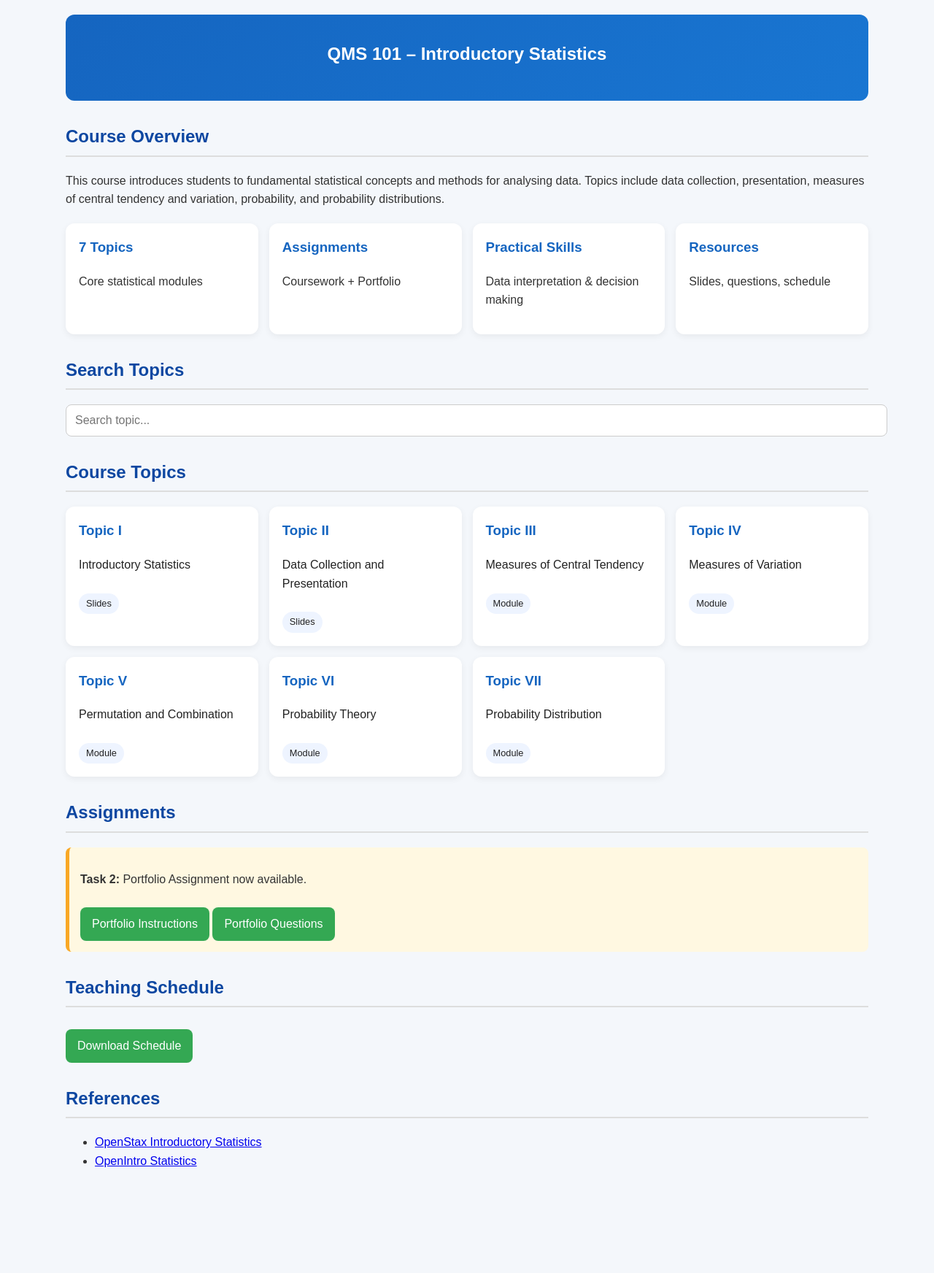
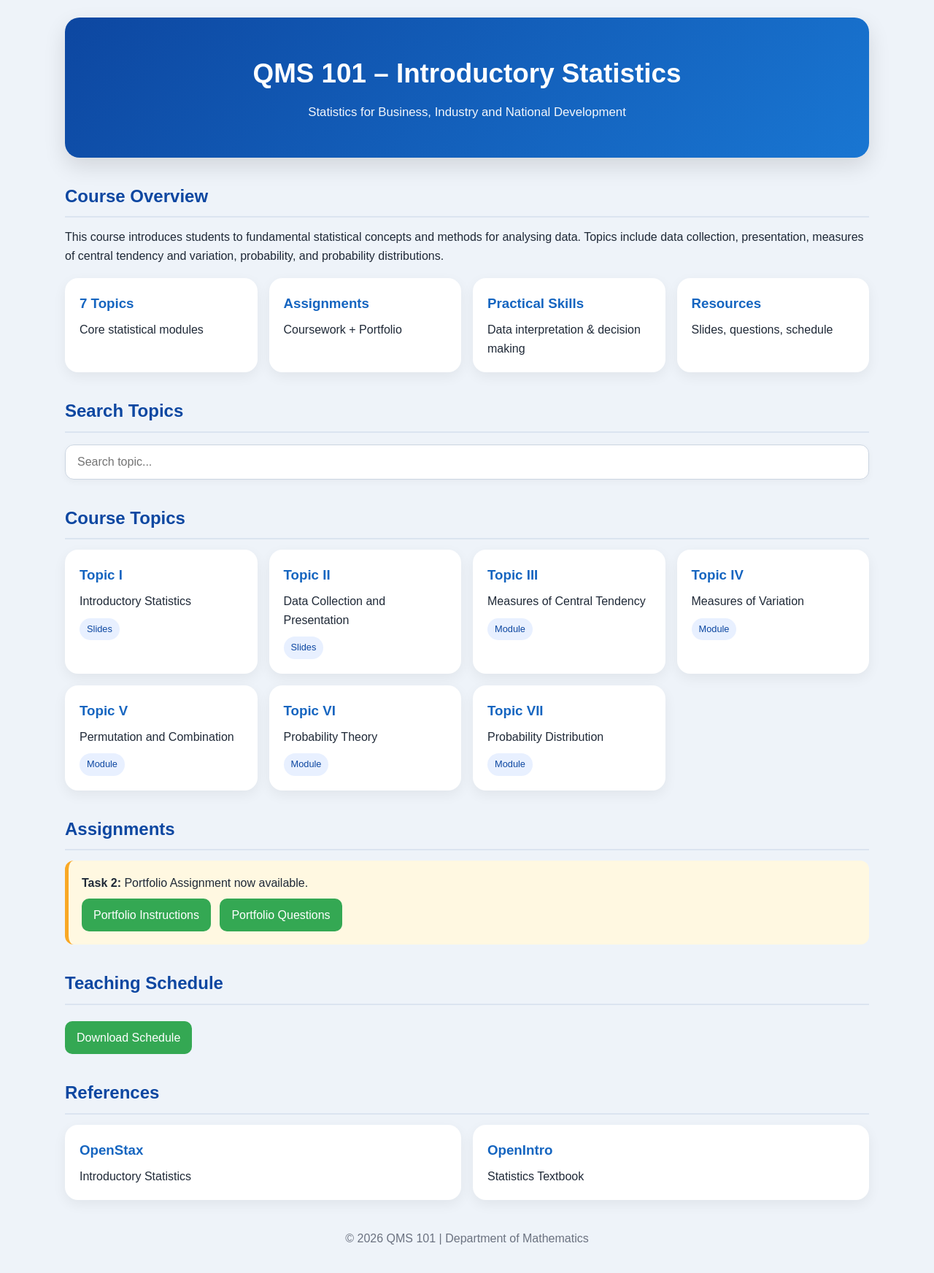
Before and after one commit to FomeA/FomeA.github.io, a Jekyll site: the page _teaching/qms101/index.html, which Jekyll copies as it is, in a window 1280 px wide. Shown: the whole page at 73% size. Built offline with Jekyll 4.4.1, drawn with Linux system fonts in a browser that asks for light colours; before the commit the page ends 1639 px from its top, so only the background shows below that.

Commit message:
Update index.html

```diff
--- a/_teaching/qms101/index.html
+++ b/_teaching/qms101/index.html
@@ -4,243 +4,81 @@
 <meta charset="UTF-8">
 <meta name="viewport" content="width=device-width, initial-scale=1.0">
 <title>QMS 101 – Introductory Statistics</title>
-
 <style>
-body{
-font-family:Arial,sans-serif;
-max-width:1100px;
-margin:auto;
-padding:20px;
-background:#f4f7fb;
-color:#333;
-line-height:1.6;
-}
-
-.hero{
-background:linear-gradient(135deg,#1565c0,#1976d2);
-color:white;
-padding:35px 20px;
-border-radius:12px;
-text-align:center;
-margin-bottom:25px;
-}
-
-.hero h1{
-margin:0 0 10px;
-}
-
-.grid{
-display:grid;
-grid-template-columns:repeat(auto-fit,minmax(220px,1fr));
-gap:15px;
-margin:20px 0;
-}
-
-.card{
-background:white;
-padding:18px;
-border-radius:12px;
-box-shadow:0 3px 10px rgba(0,0,0,.06);
-transition:.2s;
-}
-
-.card:hover{
-transform:translateY(-4px);
-}
-
-.card h3{
-margin-top:0;
-color:#1565c0;
-}
-
-h2{
-margin-top:30px;
-color:#0d47a1;
-border-bottom:2px solid #ddd;
-padding-bottom:6px;
-}
-
-.search input{
-width:100%;
-padding:12px;
-border-radius:8px;
-border:1px solid #ccc;
-font-size:16px;
-}
-
-.topic{
-display:block;
-text-decoration:none;
-color:#222;
-}
-
-.topic span{
-display:inline-block;
-margin-top:10px;
-padding:4px 10px;
-background:#eef4ff;
-border-radius:20px;
-font-size:.8rem;
-}
-
-.btn{
-display:inline-block;
-padding:10px 16px;
-background:#34a853;
-color:white;
-text-decoration:none;
-border-radius:8px;
-margin-top:10px;
-}
-
-.notice{
-background:#fff8e1;
-padding:15px;
-border-left:5px solid #f9a825;
-border-radius:8px;
-}
+*{box-sizing:border-box;margin:0;padding:0}
+body{font-family:Arial,sans-serif;background:#eef3f9;color:#1f2937;line-height:1.6}
+.container{max-width:1150px;margin:auto;padding:24px}
+.hero{background:linear-gradient(135deg,#0d47a1,#1976d2);color:#fff;padding:48px 24px;border-radius:20px;text-align:center;box-shadow:0 12px 30px rgba(0,0,0,.12)}
+.hero h1{font-size:2.3rem;margin-bottom:10px}
+.hero p{opacity:.95;font-size:1.05rem}
+h2{margin:34px 0 14px;color:#0d47a1;border-bottom:2px solid #dbe4f0;padding-bottom:8px}
+.grid{display:grid;grid-template-columns:repeat(auto-fit,minmax(230px,1fr));gap:16px}
+.card{background:#fff;padding:20px;border-radius:18px;box-shadow:0 6px 18px rgba(0,0,0,.06);transition:all .25s ease;text-decoration:none;color:inherit}
+.card:hover{transform:translateY(-6px);box-shadow:0 12px 24px rgba(0,0,0,.10)}
+.card h3{color:#1565c0;margin-bottom:8px}
+.search{position:sticky;top:10px;z-index:5;margin:16px 0}
+.search input{width:100%;padding:14px 16px;border:1px solid #cbd5e1;border-radius:12px;font-size:16px;box-shadow:0 3px 10px rgba(0,0,0,.04)}
+.tag{display:inline-block;margin-top:10px;padding:5px 10px;border-radius:999px;background:#e8f0ff;font-size:.8rem;color:#0d47a1}
+.notice{background:#fff8e1;border-left:5px solid #f9a825;padding:18px;border-radius:12px}
+.btn{display:inline-block;background:#34a853;color:#fff;text-decoration:none;padding:10px 16px;border-radius:10px;margin:8px 8px 0 0;transition:.2s}
+.btn:hover{transform:translateY(-2px);filter:brightness(.95)}
+footer{text-align:center;color:#6b7280;margin:40px 0 10px}
+@media(max-width:600px){.hero h1{font-size:1.8rem}}
 </style>
 </head>
-
 <body>
-
+<div class="container">
 <section class="hero">
 <h1>QMS 101 – Introductory Statistics</h1>
-<!-- <p>Statistics for Business, Industry and National Development</p>-->
+<p>Statistics for Business, Industry and National Development</p>
 </section>
 
 <h2>Course Overview</h2>
-<p>
-This course introduces students to fundamental statistical concepts and methods for analysing data.
-Topics include data collection, presentation, measures of central tendency and variation,
-probability, and probability distributions.
-</p>
+<p>This course introduces students to fundamental statistical concepts and methods for analysing data. Topics include data collection, presentation, measures of central tendency and variation, probability, and probability distributions.</p>
 
-<div class="grid">
-<div class="card">
-<h3>7 Topics</h3>
-<p>Core statistical modules</p>
-</div>
-
-<div class="card">
-<h3>Assignments</h3>
-<p>Coursework + Portfolio</p>
-</div>
-
-<div class="card">
-<h3>Practical Skills</h3>
-<p>Data interpretation & decision making</p>
-</div>
-
-<div class="card">
-<h3>Resources</h3>
-<p>Slides, questions, schedule</p>
-</div>
+<div class="grid" style="margin-top:18px">
+<div class="card"><h3>7 Topics</h3><p>Core statistical modules</p></div>
+<div class="card"><h3>Assignments</h3><p>Coursework + Portfolio</p></div>
+<div class="card"><h3>Practical Skills</h3><p>Data interpretation & decision making</p></div>
+<div class="card"><h3>Resources</h3><p>Slides, questions, schedule</p></div>
 </div>
 
 <h2>Search Topics</h2>
-
-<div class="search">
-<input type="text" id="searchBox" placeholder="Search topic...">
-</div>
+<div class="search"><input id="searchBox" type="text" placeholder="Search topic..."></div>
 
 <h2>Course Topics</h2>
-
 <div class="grid" id="topics">
-
-<a class="card topic" href="/teaching/qms101/slides_t1-pdf.pdf">
-<h3>Topic I</h3>
-<p>Introductory Statistics</p>
-<span>Slides</span>
-</a>
-
-<a class="card topic" href="/teaching/qms101/Topic2_Data_collection+Presesentation.pdf">
-<h3>Topic II</h3>
-<p>Data Collection and Presentation</p>
-<span>Slides</span>
-</a>
-
-<a class="card topic" href="/teaching/qms101/pdfs/topic3/">
-<h3>Topic III</h3>
-<p>Measures of Central Tendency</p>
-<span>Module</span>
-</a>
-
-<a class="card topic" href="/teaching/qms101/pdfs/topic4/">
-<h3>Topic IV</h3>
-<p>Measures of Variation</p>
-<span>Module</span>
-</a>
-
-<a class="card topic" href="/teaching/qms101/pdfs/topic5/">
-<h3>Topic V</h3>
-<p>Permutation and Combination</p>
-<span>Module</span>
-</a>
-
-<a class="card topic" href="/teaching/qms101/pdfs/topic6/">
-<h3>Topic VI</h3>
-<p>Probability Theory</p>
-<span>Module</span>
-</a>
-
-<a class="card topic" href="/teaching/qms101/pdfs/topic7/">
-<h3>Topic VII</h3>
-<p>Probability Distribution</p>
-<span>Module</span>
-</a>
-
+<a class="card topic" href="#"><h3>Topic I</h3><p>Introductory Statistics</p><span class="tag">Slides</span></a>
+<a class="card topic" href="#"><h3>Topic II</h3><p>Data Collection and Presentation</p><span class="tag">Slides</span></a>
+<a class="card topic" href="#"><h3>Topic III</h3><p>Measures of Central Tendency</p><span class="tag">Module</span></a>
+<a class="card topic" href="#"><h3>Topic IV</h3><p>Measures of Variation</p><span class="tag">Module</span></a>
+<a class="card topic" href="#"><h3>Topic V</h3><p>Permutation and Combination</p><span class="tag">Module</span></a>
+<a class="card topic" href="#"><h3>Topic VI</h3><p>Probability Theory</p><span class="tag">Module</span></a>
+<a class="card topic" href="#"><h3>Topic VII</h3><p>Probability Distribution</p><span class="tag">Module</span></a>
 </div>
 
 <h2>Assignments</h2>
-
 <div class="notice">
 <p><strong>Task 2:</strong> Portfolio Assignment now available.</p>
-
-<a class="btn" href="/teaching/qms101/portfolio-updated.pdf">
-Portfolio Instructions
-</a>
-
-<a class="btn" href="/teaching/qms101/QMS101_Portfolio.pdf">
-Portfolio Questions
-</a>
+<a class="btn" href="#">Portfolio Instructions</a>
+<a class="btn" href="#">Portfolio Questions</a>
 </div>
 
 <h2>Teaching Schedule</h2>
-
-<a class="btn" href="/teaching/qms101/QMS101_Teaching_Schedule_new.pdf">
-Download Schedule
-</a>
+<a class="btn" href="#">Download Schedule</a>
 
 <h2>References</h2>
+<div class="grid">
+<a class="card" href="https://openstax.org/books/introductory-statistics/pages/index" target="_blank"><h3>OpenStax</h3><p>Introductory Statistics</p></a>
+<a class="card" href="https://www.openintro.org/book/os/" target="_blank"><h3>OpenIntro</h3><p>Statistics Textbook</p></a>
+</div>
 
-<ul>
-<li>
-<a href="https://openstax.org/books/introductory-statistics/pages/index" target="_blank">
-OpenStax Introductory Statistics
-</a>
-</li>
-
-<li>
-<a href="https://www.openintro.org/book/os/" target="_blank">
-OpenIntro Statistics
-</a>
-</li>
-</ul>
-
+<footer>© 2026 QMS 101 | Department of Mathematics</footer>
+</div>
 <script>
-const searchBox = document.getElementById("searchBox");
-const topics = document.querySelectorAll(".topic");
-
-searchBox.addEventListener("input", function(){
-let text = this.value.toLowerCase();
-
-topics.forEach(card=>{
-let content = card.innerText.toLowerCase();
-card.style.display = content.includes(text) ? "block" : "none";
-});
-});
+const searchBox=document.getElementById('searchBox');
+const topics=document.querySelectorAll('.topic');
+searchBox.addEventListener('input',function(){const text=this.value.toLowerCase();topics.forEach(card=>{card.style.display=card.innerText.toLowerCase().includes(text)?'block':'none';});});
 </script>
-
 </body>
 </html>
```
